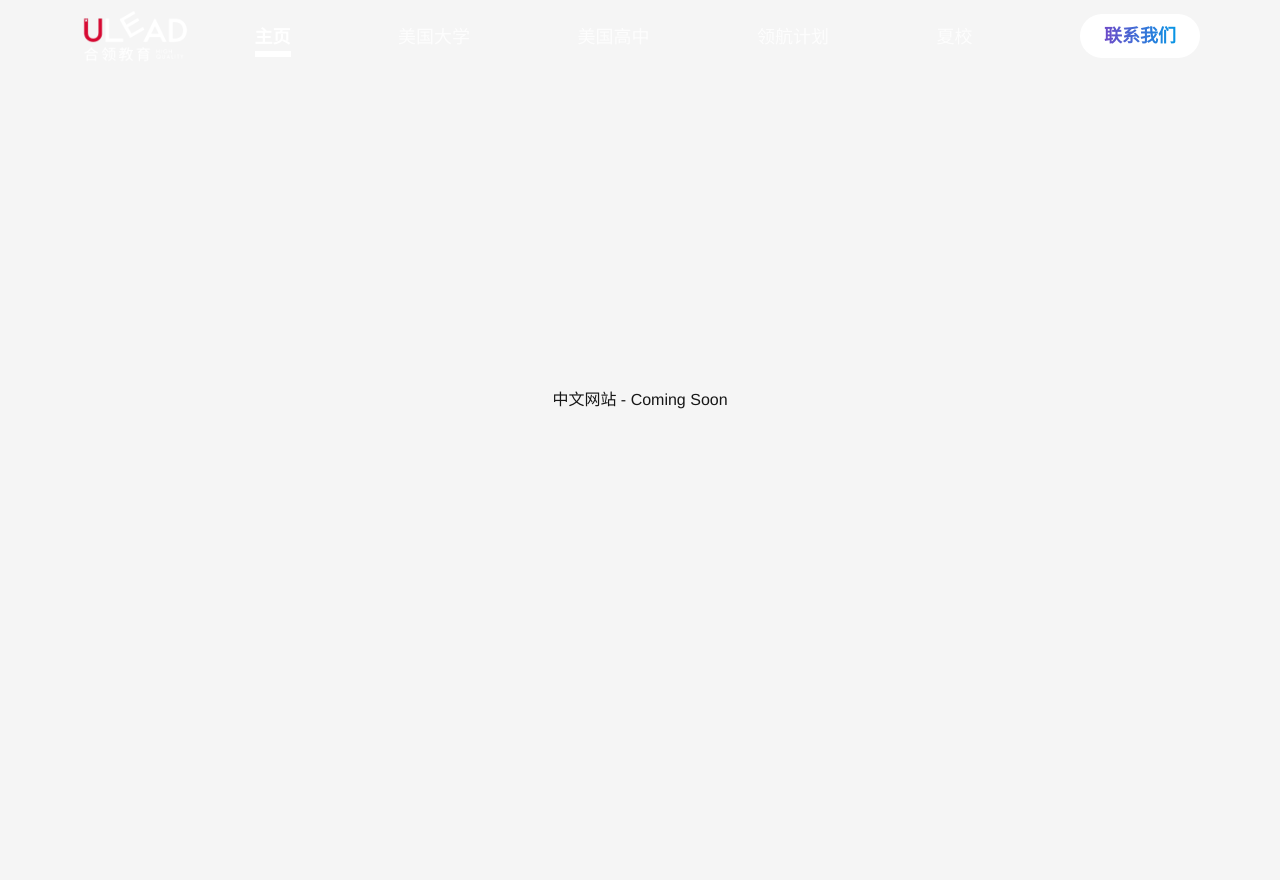
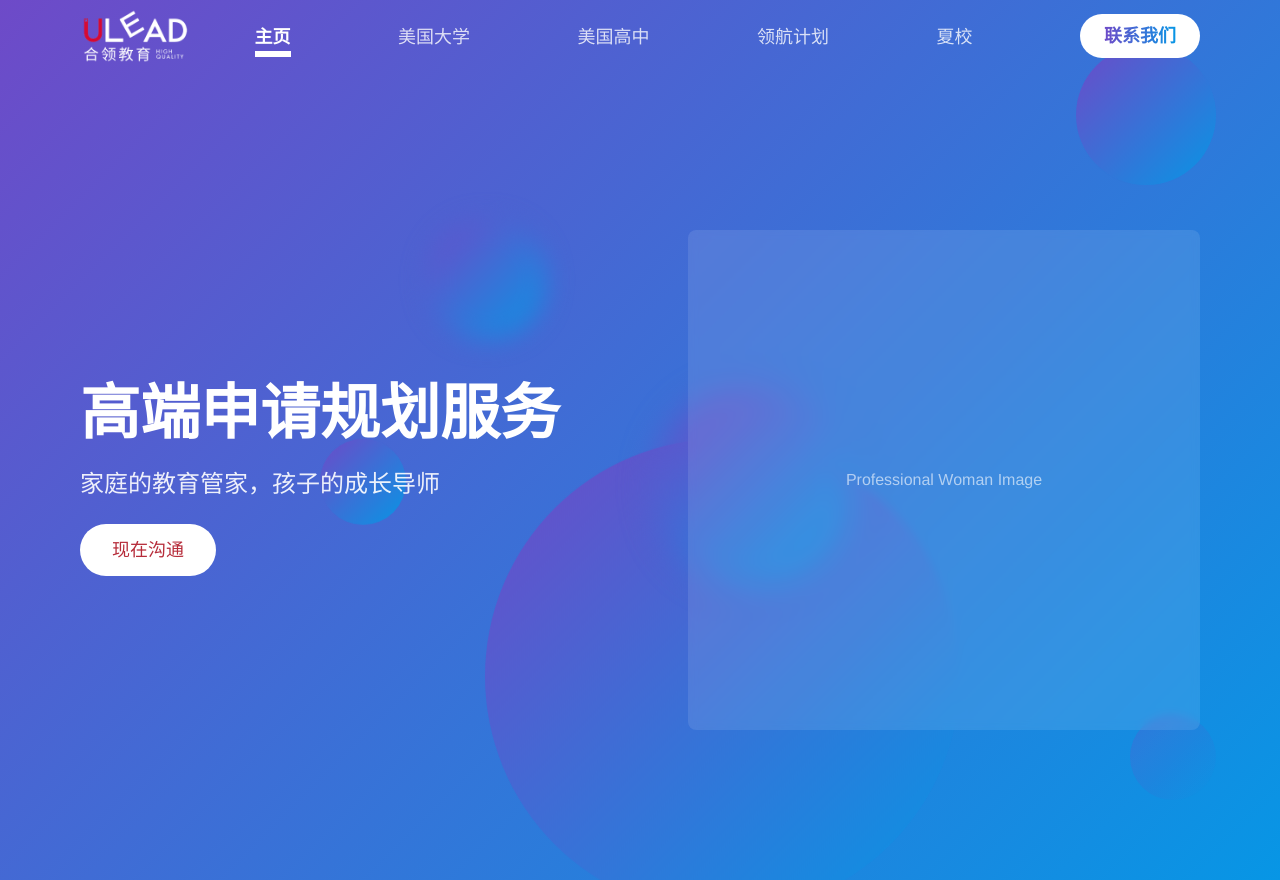
Before and after one commit to jacobsun000/ulead, a Next.js app: page /zh in a window 1280 px wide. Before the commit the page ends 800 px from the top, so only its background shows below. Built offline with nearby package versions, Linux system fonts and the light colour scheme.

Commit message:
feat: CN home page placeholder

```diff
--- a/app/zh/page.js
+++ b/app/zh/page.js
@@ -1,7 +1,37 @@
+import DecorativeShapes from "@/ui/zh/DecorativeShapes";
+import Image from "next/image";
+
 export default function ChineseHomePage() {
   return (
-    <div className="min-h-screen flex items-center justify-center">
-      <h1>中文网站 - Coming Soon</h1>
+    <div className="relative bg-ulead-gradient min-h-screen">
+      <DecorativeShapes />
+
+      <div className="relative z-10 container mx-auto px-4 lg:px-16 xl:px-20 pt-20">
+        <div className="flex flex-col lg:flex-row items-center justify-between min-h-screen">
+          {/* Left Content */}
+          <div className="flex-1 text-white space-y-6 lg:pr-12">
+            <h1 className="text-4xl lg:text-6xl font-bold leading-tight">
+              高端申请规划服务
+            </h1>
+            <p className="text-xl lg:text-2xl text-white/90">
+              家庭的教育管家，孩子的成长导师
+            </p>
+            <button className="bg-white text-primary px-8 py-3 rounded-full text-lg font-medium hover:bg-gray-100 transition duration-300">
+              现在沟通
+            </button>
+          </div>
+
+          {/* Right Content - Professional Woman Image */}
+          <div className="flex-1 flex justify-center lg:justify-end">
+            <div className="relative w-full max-w-md lg:max-w-lg">
+              {/* You'll need to add the professional woman image to public/img/zh/ */}
+              <div className="w-full h-96 lg:h-[500px] bg-white/10 rounded-lg backdrop-blur-sm flex items-center justify-center">
+                <span className="text-white/60">Professional Woman Image</span>
+              </div>
+            </div>
+          </div>
+        </div>
+      </div>
     </div>
   );
 }
```
